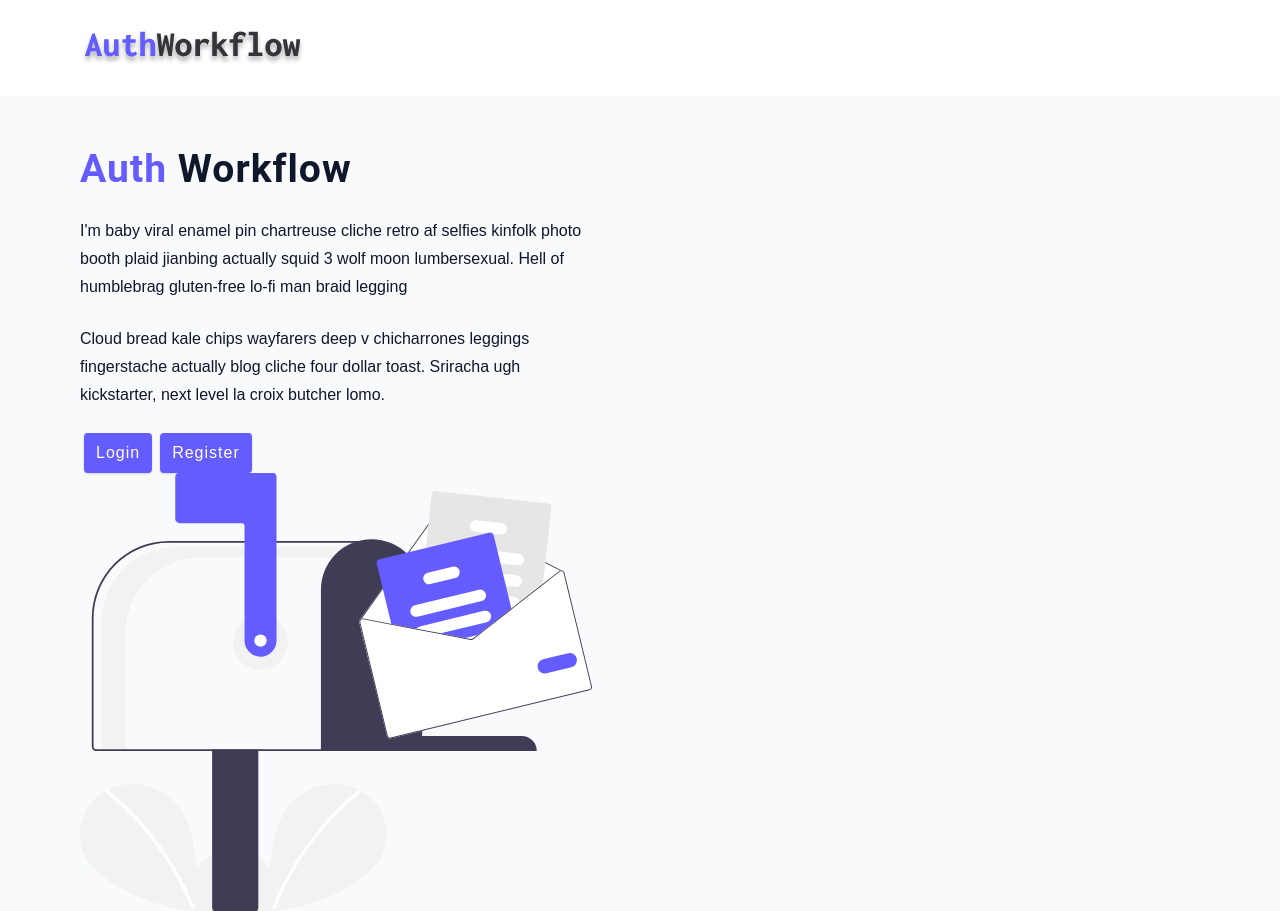
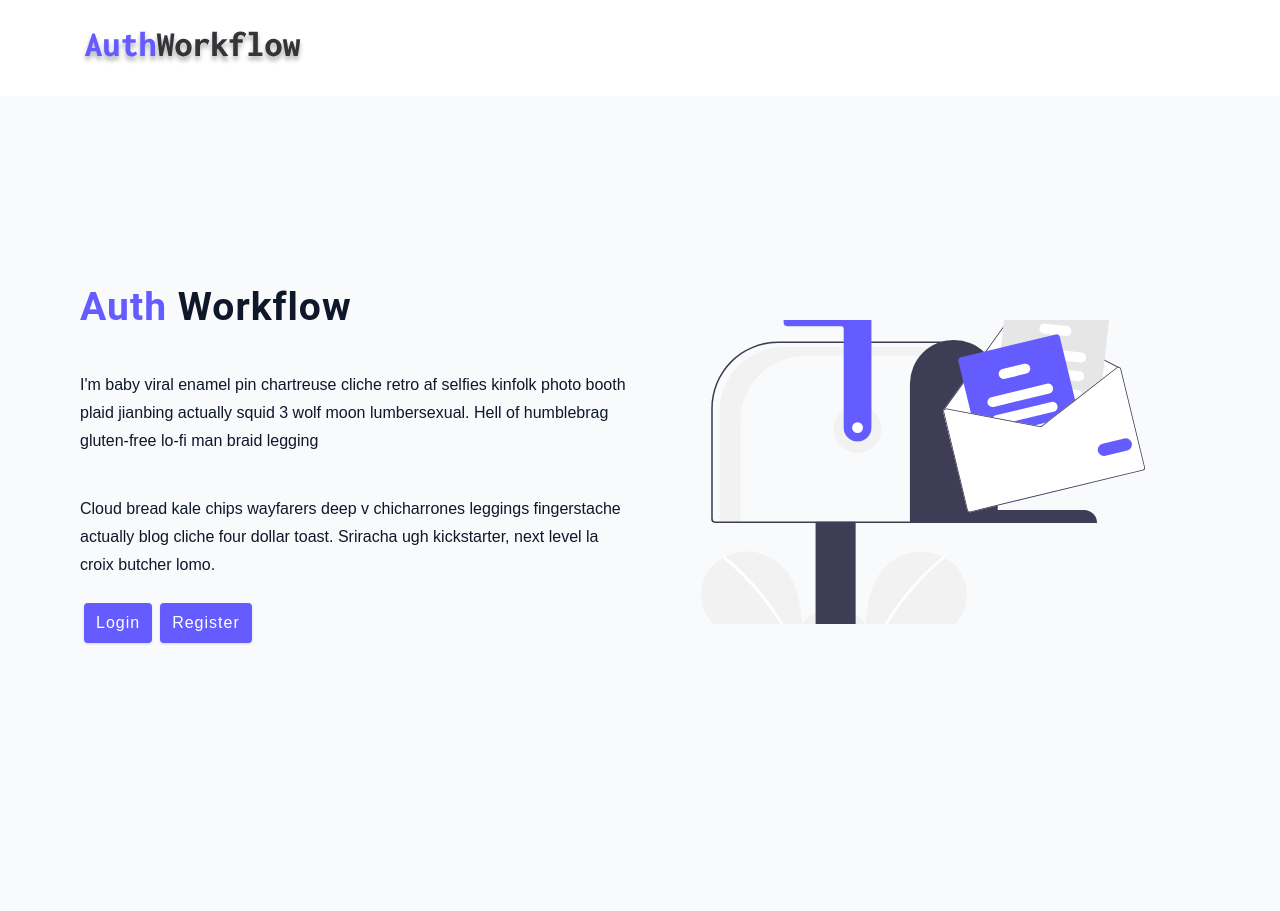
Before and after one commit to TidbitsJS/jwt-auth, a React (Create React App) app in the folder client/: page / in a window 1280 px wide. After the commit the page ends 800 px from the top, so only its background shows below. Built offline with nearby package versions, Linux system fonts and the light colour scheme; no server answers.

Commit message:
home page styling changes

```diff
--- a/client/src/pages/Home.js
+++ b/client/src/pages/Home.js
@@ -13,14 +13,16 @@ const Home = () => {
       {user && <Navigate to="/dashboard" />}
       <Wrapper className="page">
         <div className="info">
+          <div className="info_text">
             <h2>
               <span>Auth</span> Workflow
             </h2>
 
             <p>
-            I'm baby viral enamel pin chartreuse cliche retro af selfies kinfolk
-            photo booth plaid jianbing actually squid 3 wolf moon lumbersexual.
-            Hell of humblebrag gluten-free lo-fi man braid legging
+              I'm baby viral enamel pin chartreuse cliche retro af selfies
+              kinfolk photo booth plaid jianbing actually squid 3 wolf moon
+              lumbersexual. Hell of humblebrag gluten-free lo-fi man braid
+              legging
             </p>
 
             <p>
@@ -29,6 +31,7 @@ const Home = () => {
               kickstarter, next level la croix butcher lomo.
             </p>
 
+            <div className="info_btns">
               <Link to="/login" className="btn">
                 Login
               </Link>
@@ -36,8 +39,11 @@ const Home = () => {
               <Link to="/register" className="btn">
                 Register
               </Link>
-
+            </div>
+          </div>
+          <div className="info_img">
             <img src={main} alt="job hunt" className="img main-img" />
+          </div>
         </div>
       </Wrapper>
     </>
@@ -45,28 +51,55 @@ const Home = () => {
 };
 
 const Wrapper = styled.div`
-  display: grid;
+  display: flex;
   align-items: center;
+  justify-content: center;
+  .info {
+    display: flex;
+    flex-direction: row;
+    width: 100%;
+  }
   h2 {
     font-weight: 700;
   }
   h2 span {
     color: var(--primary-500);
   }
+  .info_text {
+    flex: 1;
+    display: flex;
+    flex-direction: column;
+  }
+  .info_img {
+    flex: 1;
+    display: flex;
+    justify-content: center;
+    align-items: center;
+    margin-left: 10px;
+  }
   .main-img {
-    display: none;
+    display: flex;
+    width: 80%;
+    height: 80%;
   }
-  @media (min-width: 992px) {
-    grid-template-columns: 1fr 1fr;
-    column-gap: 6rem;
-    .main-img {
-      display: block;
-    }
+  .info_btns {
+    display: flex;
+    flex-direction: row;
   }
   .btn {
     margin-left: 0.25rem;
     margin-right: 0.25rem;
   }
+
+  @media (max-width: 900px) {
+    .info {
+      flex-direction: column;
+    }
+    .info_img {
+      margin-left: 0px;
+      margin-top: 30px;
+    }
+  }
 `;
 
 export default Home;
```
Lines whose indentation alone changed are shown as unchanged.
